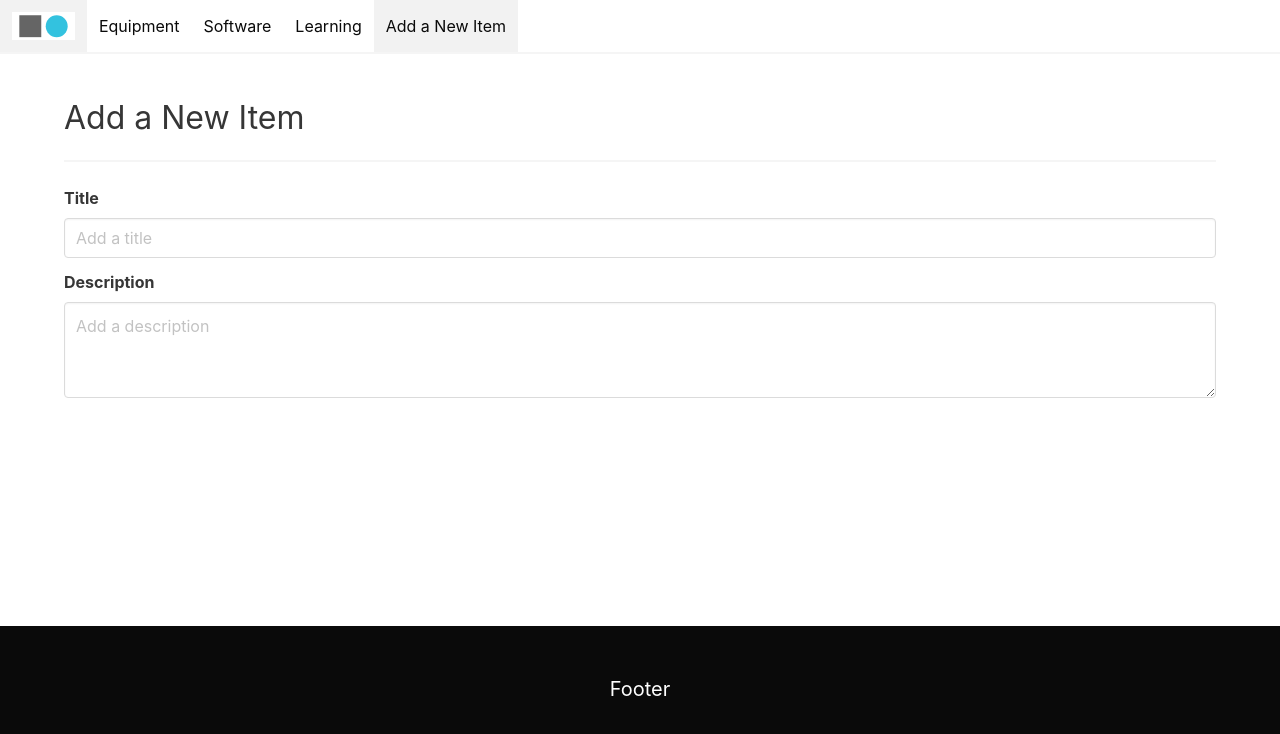
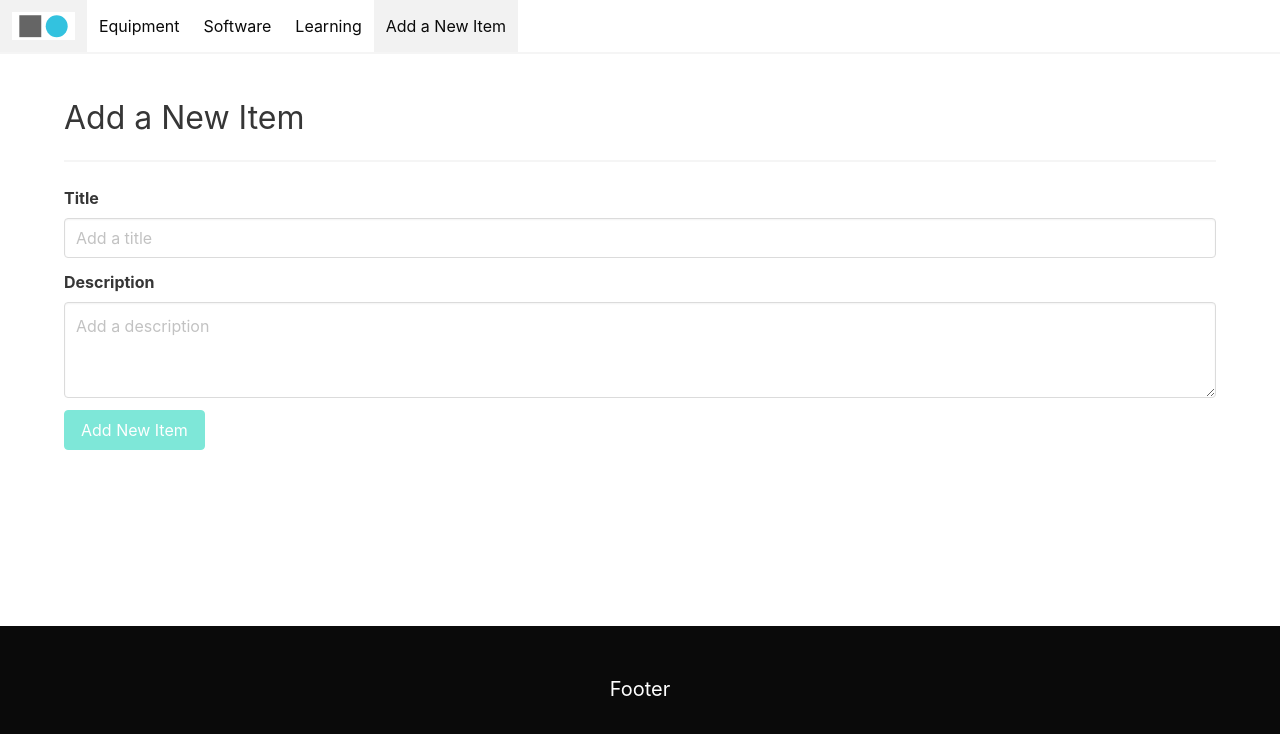
Before and after one commit to robert-laws/practice-oct-2020-mern-app, a React (Create React App) app: page /items/new in a window 1280 px wide. Shown: the top 734 px of the page. Built offline with nearby package versions, Linux system fonts and the light colour scheme.

Commit message:
add form validation logic

```diff
--- /dev/null
+++ b/src/components/Button.js
@@ -0,0 +1,35 @@
+import React from 'react';
+
+export const Button = ({ children, color, disabled, type = 'button' }) => {
+  const buttonColor = (color) => {
+    switch (color) {
+      case 'primary':
+        return 'is-primary';
+
+      case 'info':
+        return 'is-info';
+
+      case 'success':
+        return 'is-success';
+
+      case 'warning':
+        return 'is-warning';
+
+      case 'danger':
+        return 'is-danger';
+
+      default:
+        return 'is-primary';
+    }
+  };
+
+  return (
+    <button
+      type={type}
+      className={`button ${buttonColor(color)}`}
+      disabled={disabled}
+    >
+      {children}
+    </button>
+  );
+};
--- a/src/components/index.js
+++ b/src/components/index.js
@@ -3,3 +3,4 @@ export { List } from './List';
 export { ListItem } from './ListItem';
 export { Detail } from './Detail';
 export { Input } from './Input';
+export { Button } from './Button';
--- a/src/pages/AddItem.js
+++ b/src/pages/AddItem.js
@@ -1,14 +1,64 @@
-import React, { useCallback } from 'react';
-import { HeadingText, Input } from '../components';
+import React, { useReducer, useCallback } from 'react';
+import { Button, HeadingText, Input } from '../components';
 import { validatorMinLength, validatorRequire } from '../util/utilities';
 
+const formReducer = (state, action) => {
+  switch (action.type) {
+    case 'INPUT_CHANGE':
+      let formIsValid = true;
+      for (const inputId in state.inputs) {
+        if (inputId === action.inputId) {
+          formIsValid = formIsValid && action.isValid;
+        } else {
+          formIsValid = formIsValid && state.inputs[inputId].isValid;
+        }
+      }
+      return {
+        ...state,
+        inputs: {
+          ...state.inputs,
+          [action.inputId]: {
+            value: action.value,
+            isValid: action.isValid,
+          },
+        },
+        isValid: formIsValid,
+      };
+
+    default:
+      return state;
+  }
+};
+
 export const AddItem = () => {
-  const inputHandler = useCallback((id, value, isValid) => {}, []);
+  const [state, dispatch] = useReducer(formReducer, {
+    inputs: {
+      title: {
+        value: '',
+        isValid: false,
+      },
+      description: {
+        value: '',
+        isValid: false,
+      },
+    },
+    isValid: false,
+  });
+
+  const inputHandler = useCallback((id, value, isValid) => {
+    dispatch({
+      type: 'INPUT_CHANGE',
+      value: value,
+      isValid: isValid,
+      inputId: id,
+    });
+  }, []);
 
   return (
     <div className='container'>
       <HeadingText text='Add a New Item' />
       <hr />
+      <form>
         <Input
           id='title'
           label='Title'
@@ -27,6 +77,10 @@ export const AddItem = () => {
           errorText='Please enter a valid description (at least 5 characters).'
           onInput={inputHandler}
         />
+        <Button color='primary' type='submit' disabled={!state.isValid}>
+          Add New Item
+        </Button>
+      </form>
     </div>
   );
 };
```
Lines whose indentation alone changed are shown as unchanged.
